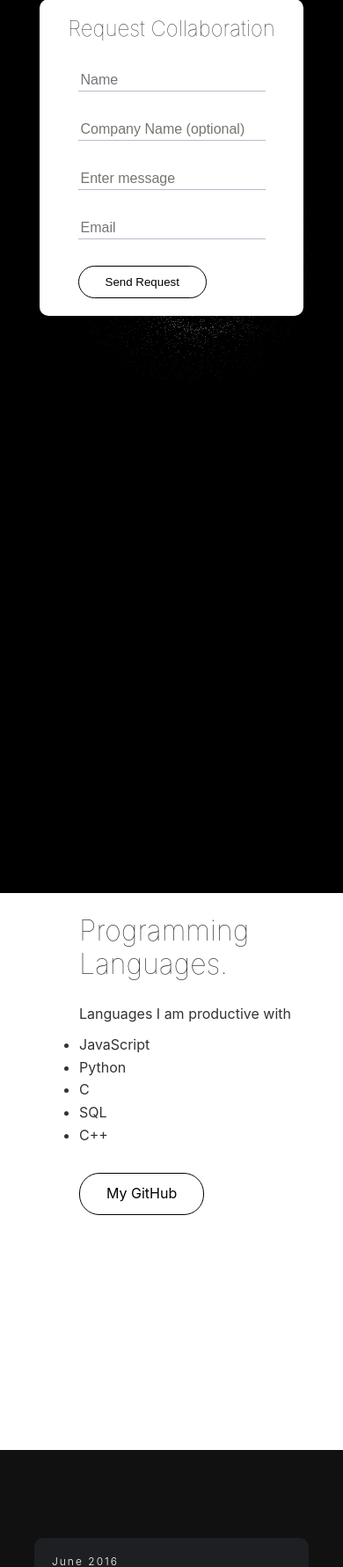
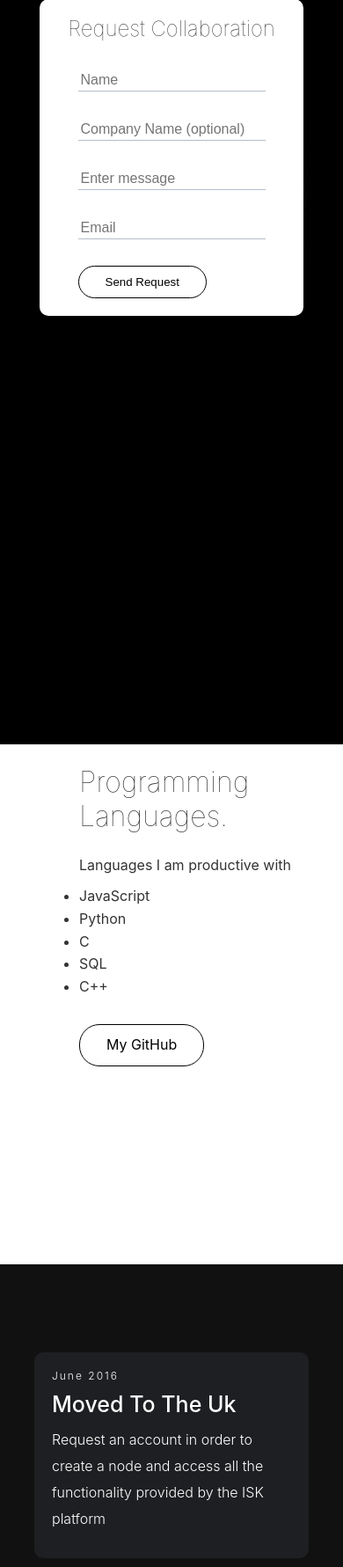
Before and after one commit to kesler20/personal_portfolio, a Flask app: page / in a window 390 px wide. Shown: the part 2155-3936 px from the top of the page at 88% size. Run offline with Flask 2, Linux system fonts and the light colour scheme; parts of the project's set-up code (start-up, migrations or seed data) failed here and were passed over.

Commit message:
distances are amplified on mobile so make it smaller

```diff
--- a/static/css/index.css
+++ b/static/css/index.css
@@ -322,7 +322,7 @@
   }
 
   .languages {
-    height: 75vh;
+    height: 70vh;
   }
 
   .languages .container.flex {
@@ -347,7 +347,7 @@
     flex-direction: column;
     justify-content: flex-start;
     align-items: center;
-    height: 170vh;
+    height: 150vh;
     overflow: hidden;
   }
 
```
